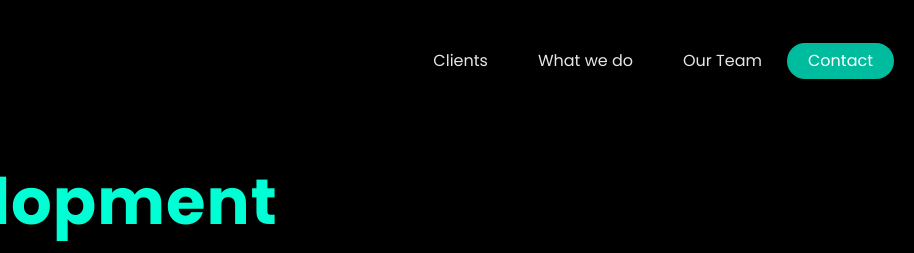
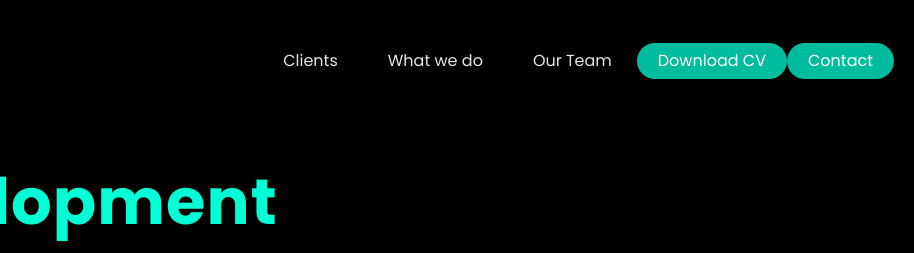
Before and after one commit to varga/technoart.es, a plain HTML site: page en-us/index.html in a window 1280 px wide. Shown: the top 253 px of the page, 366-1280 px from the left. Drawn offline with Linux system fonts and the light colour scheme.

Commit message:
remove htaccess and add link to downlaod CV in EN

```diff
--- a/en-us/index.html
+++ b/en-us/index.html
@@ -49,6 +49,7 @@
                             <a class="btn btn-link" href="#we-do">What we do</a>
                             <!-- <a class="btn btn-link" href="#price">Pricing</a> -->
                             <a class="btn btn-link" href="#team">Our Team</a>
+                            <a class="btn btn-primary btn-hire-me" href="../cv/RESUME_DANIEL_VARGA_IT_DEVELOPER.pdf" download="RESUME_DANIEL_VARGA_IT_DEVELOPER.pdf">Download CV</a>
                             <a class="btn btn-primary btn-hire-me" href="https://api.whatsapp.com/send?phone=34600473488" target="_blank">Contact</a>
                         </section>
                     </header>
```
Also changed, not shown: 1 other file.
